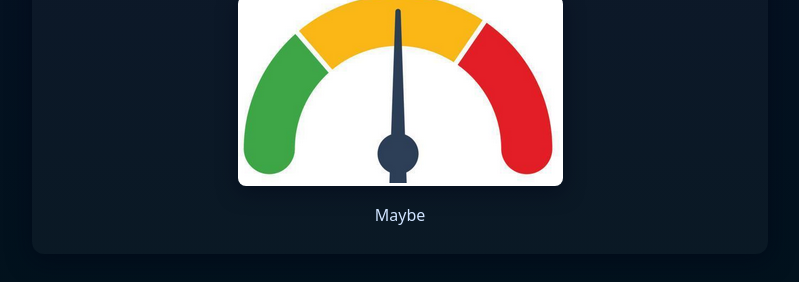
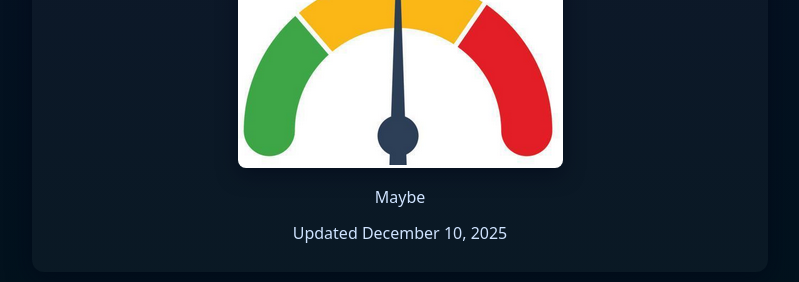
Before and after one commit to eeernst/areweaccentureyet, a plain HTML site: page docs/index.html in a window 1280 px wide. Shown: the part 312-594 px from the top of the page, without its empty margins (240-1039 px from the left). Drawn offline with Linux system fonts and the light colour scheme.

Commit message:
Update page title and legend with new content

```diff
--- a/docs/index.html
+++ b/docs/index.html
@@ -44,6 +44,9 @@
 					<div class="legend" style="margin-top:14px">
 						<div class="legend-item">Maybe</div>
 					</div>
+					<div class="legend" style="margin-top:14px">
+						<div class="legend-item">Updated December 10, 2025</div>
+					</div>
 		</div>
 
 			<!-- The gauge is now the provided image. Place the attached image file at docs/gauge.png
```
